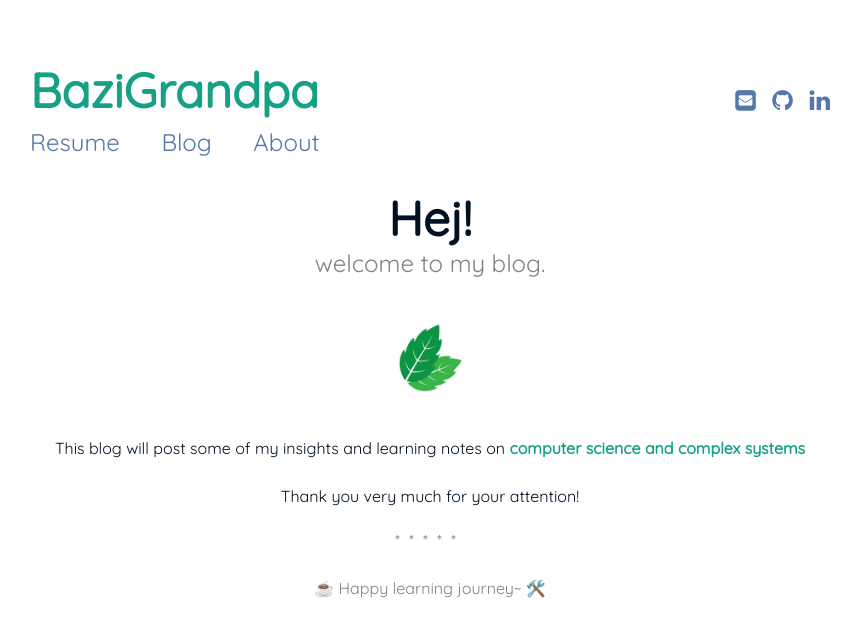
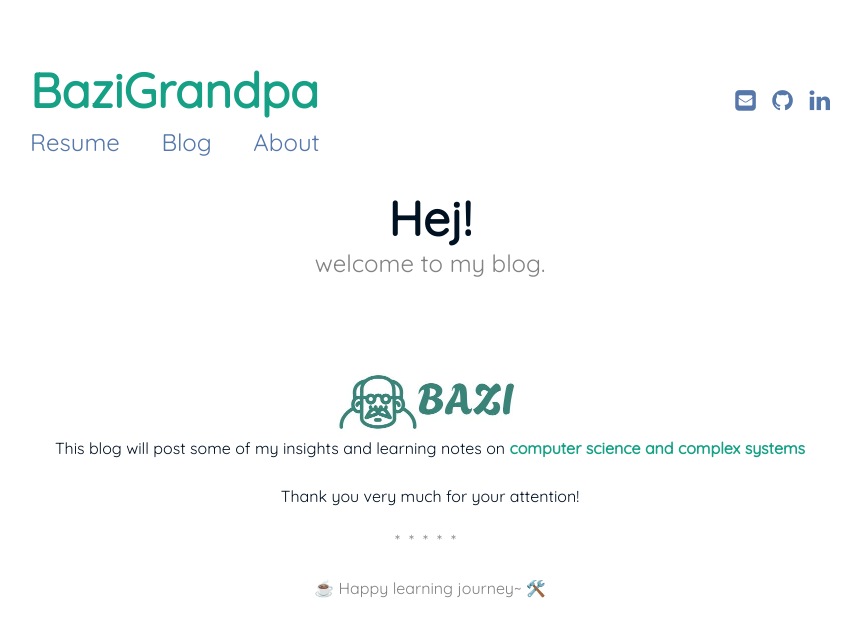
Before and after one commit to BaziGrandpa/BaziGrandpa.github.io, a Jekyll site: the page built from index.md, in a window 1280 px wide. Shown: the top 637 px of the page, without its empty margins (210-1071 px from the left). Built offline with Jekyll 4.4.1, drawn with Linux system fonts in a browser that asks for light colours.

Commit message:
Update logo.

```diff
--- a/assets/css/main.css
+++ b/assets/css/main.css
@@ -169,10 +169,11 @@
 
 /* =Main Page *//*************************************************************/
   #about-img {
-    border-radius: 13%;
-    max-width: 125px;
+    border-radius: 30%;
+    max-width: 250px;
     margin: auto;
-    margin-bottom: 3%;
+    margin-top: 0%;
+    margin-bottom: -10%;
   }
 
   #describe-text {
```
Also changed, not shown: _posts/2016-05-20-welcome-to-jekyll.md (+1 -0 lines), blog.md (+1 -1 lines), assets/img/pudhina.jpg, assets/img/pudhina1.jpg (added), assets/img/pudhina1.png (added).
